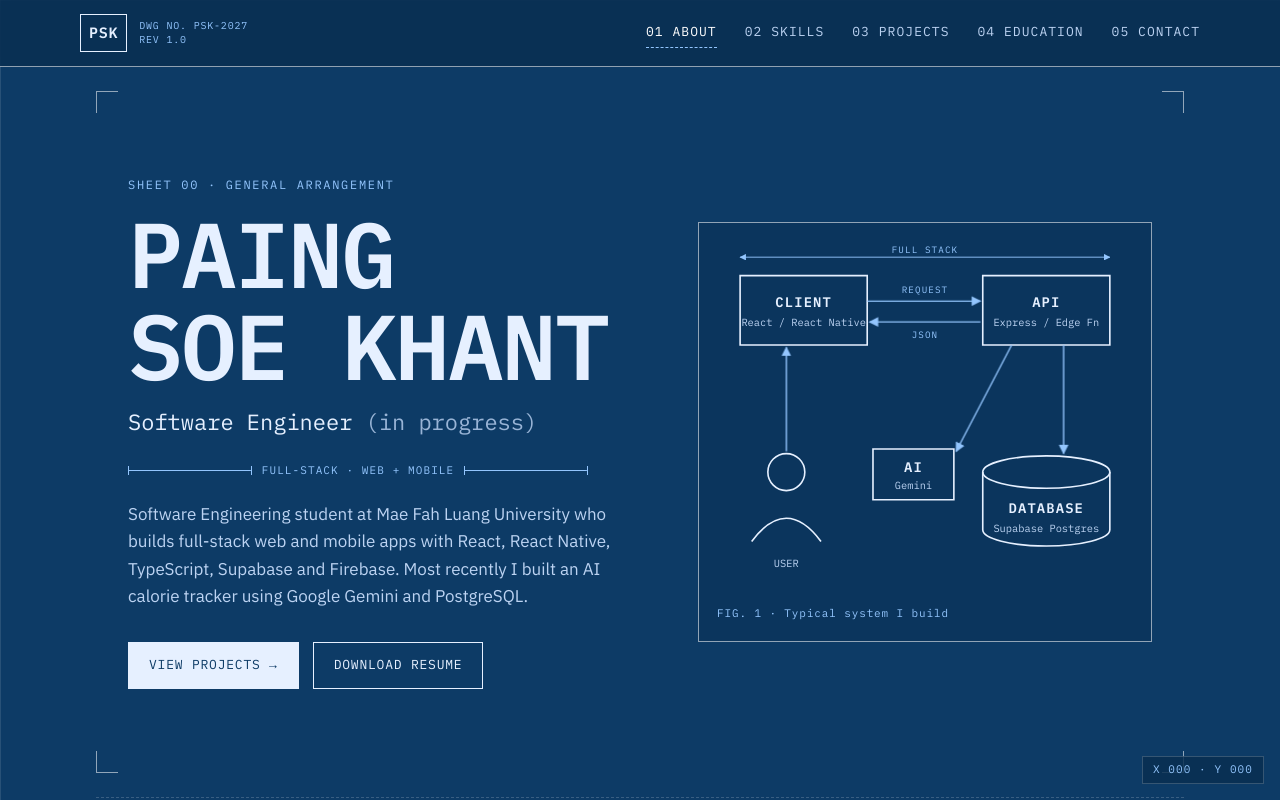
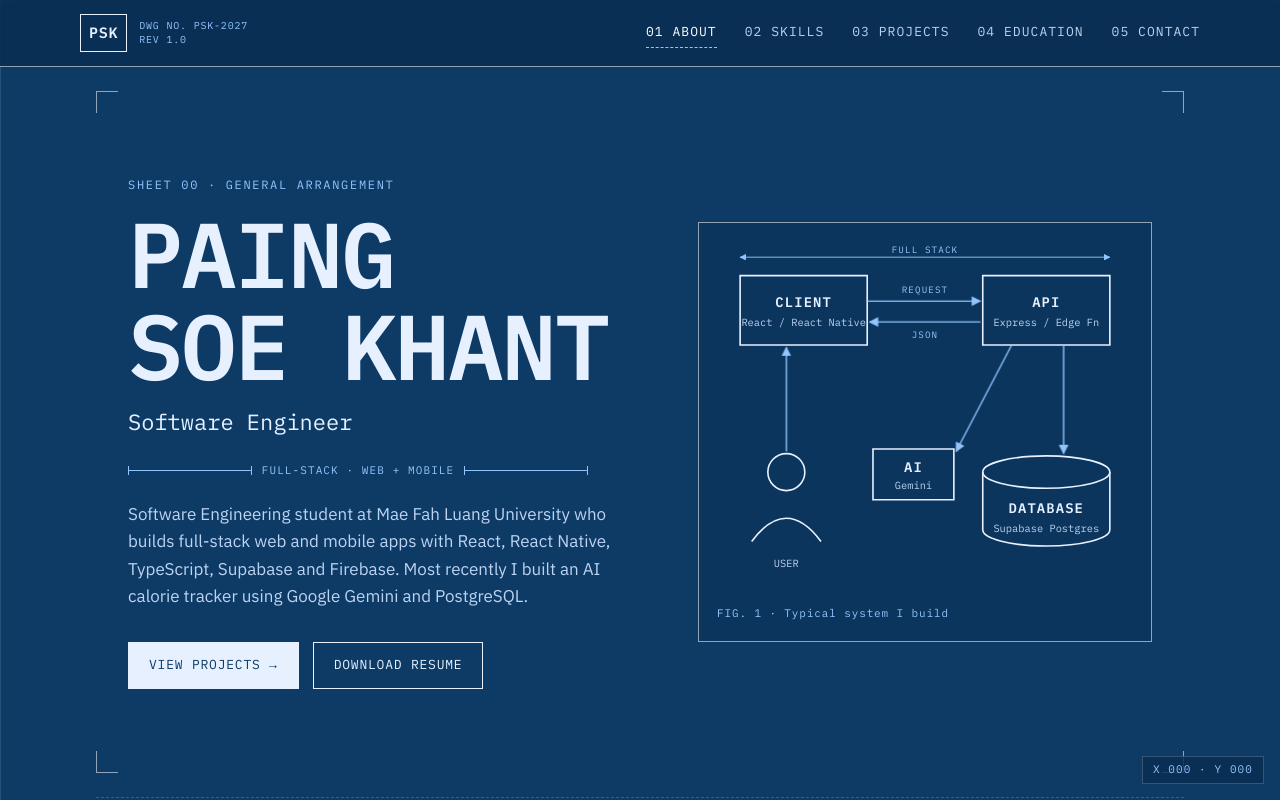
Before and after one commit to pskpsk009/PortfolioNew, a plain HTML site: page index.html in a window 1280 px wide. Shown: the top 800 px of the page. Drawn offline with Linux system fonts and the light colour scheme.

Commit message:
Remove '(in progress)' from hero role

```diff
--- a/index.html
+++ b/index.html
@@ -43,9 +43,7 @@
         <div class="hero-text">
           <p class="sheet-label">SHEET 00 · GENERAL ARRANGEMENT</p>
           <h1>PAING<br />SOE KHANT</h1>
-          <p class="role">
-            Software Engineer <span class="muted">(in progress)</span>
-          </p>
+          <p class="role">Software Engineer <span class="muted"></span></p>
           <div class="dim"><span>FULL-STACK · WEB + MOBILE</span></div>
           <p class="lead">
             Software Engineering student at Mae Fah Luang University who builds
```
